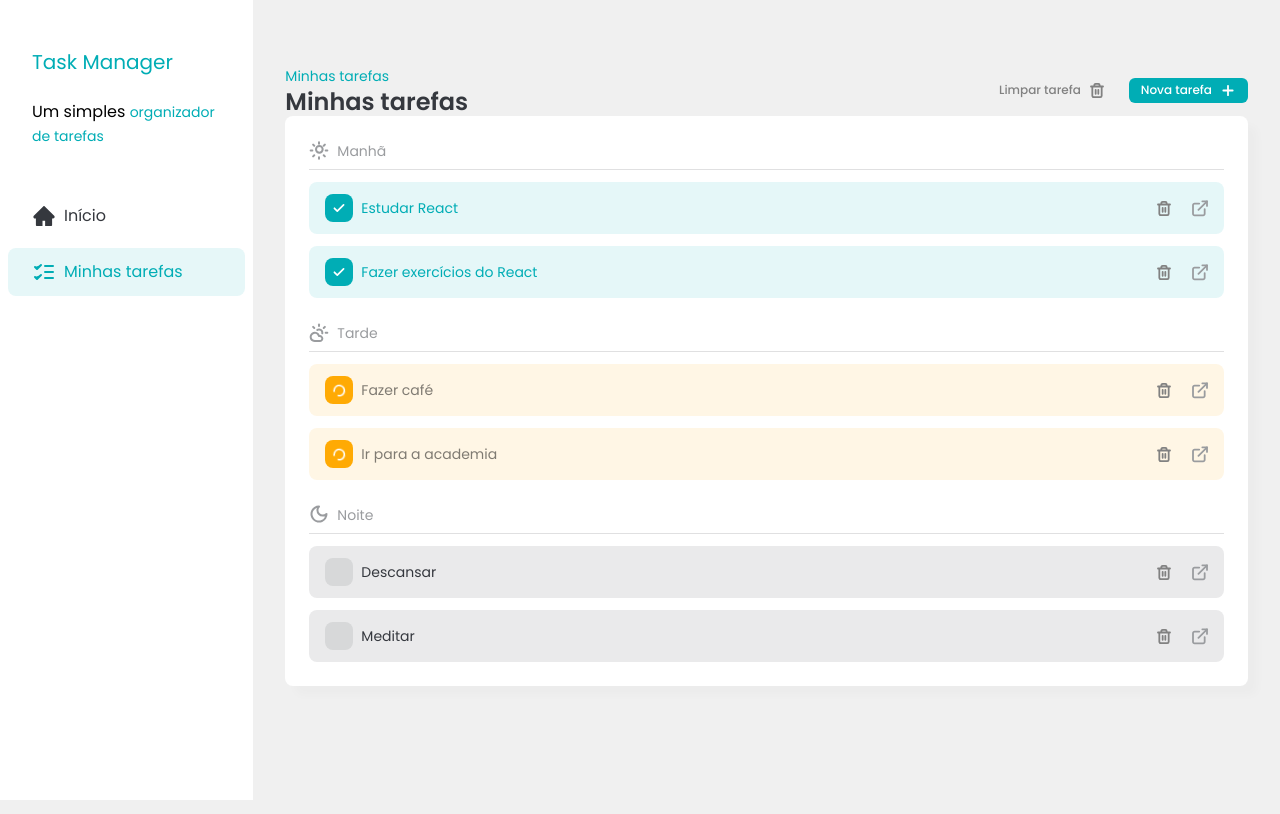
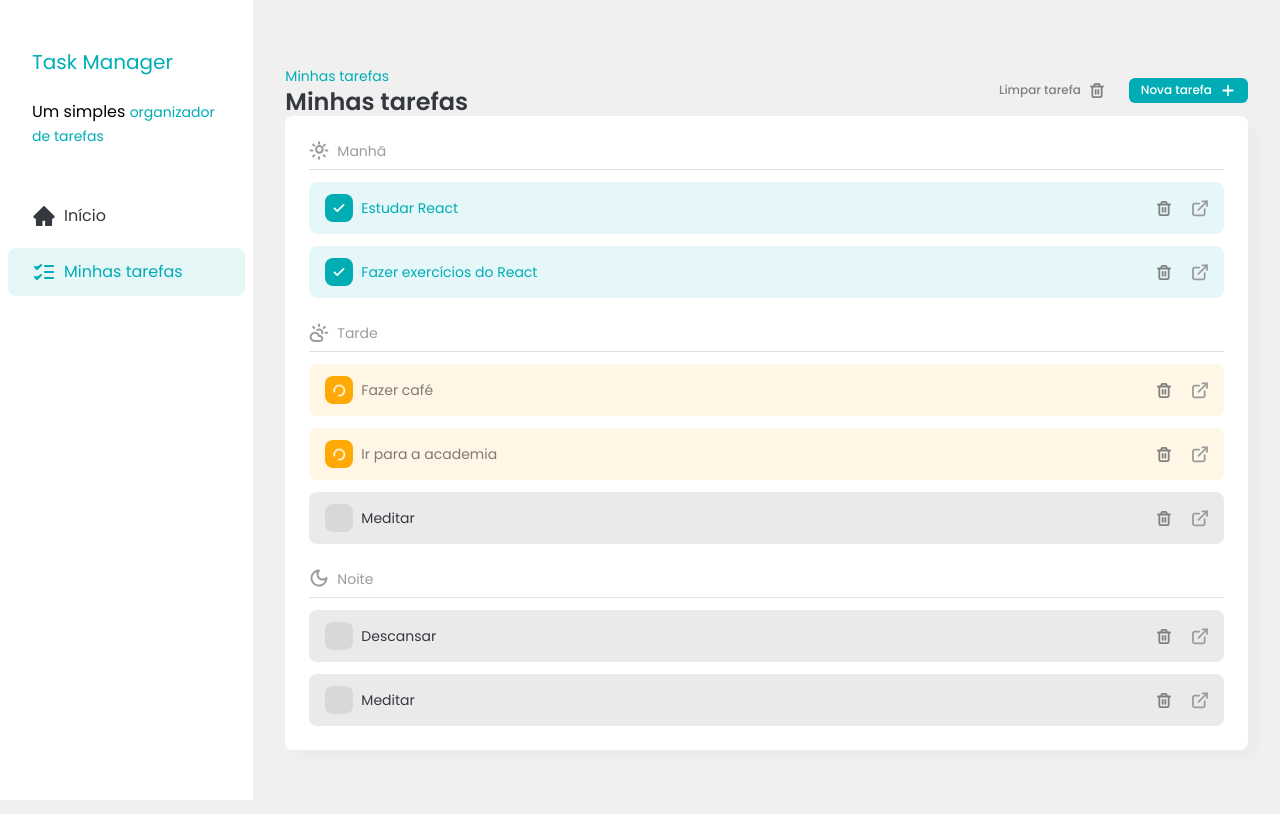
Before and after one commit to marcoss741-0/fsc-task-manager, a React (Vite) app: page / in a window 1280 px wide. Built offline with nearby package versions, Linux system fonts and the light colour scheme; data requests are answered from the project's data file.

Commit message:
Adiciona funcionalidade para buscar tarefas de uma API e inicializa o estado com os dados recebidos

```diff
--- /dev/null
+++ b/db.json
@@ -0,0 +1,53 @@
+{
+  "tasks": [
+    {
+      "id": 1,
+      "title": "Estudar React",
+      "description": "Estudar React na FullstackClub",
+      "time": "morning",
+      "status": "done"
+    },
+    {
+      "id": 2,
+      "title": "Fazer exercícios do React",
+      "description": "Fazer exercícios do React na FullstackClub para melhorar o aprendizado",
+      "time": "morning",
+      "status": "done"
+    },
+    {
+      "id": 3,
+      "title": "Fazer café",
+      "description": "Fazer café para matar o cansaço",
+      "time": "afternoon",
+      "status": "in_progress"
+    },
+    {
+      "id": 4,
+      "title": "Ir para a academia",
+      "description": "Ir para a academia para melhorar o corpo",
+      "time": "afternoon",
+      "status": "in_progress"
+    },
+    {
+      "id": 5,
+      "title": "Descansar",
+      "description": "Descansar para melhorar o corpo",
+      "time": "night",
+      "status": "not_started"
+    },
+    {
+      "id": 6,
+      "title": "Meditar",
+      "description": "Meditar para melhorar a mente",
+      "time": "night",
+      "status": "not_started"
+    },
+    {
+      "id": 7,
+      "title": "Meditar",
+      "description": "Meditar para melhorar a mente",
+      "time": "afternoon",
+      "status": "not_started"
+    }
+  ]
+}
--- a/src/components/Tasks.jsx
+++ b/src/components/Tasks.jsx
@@ -8,17 +8,30 @@ import {
   AfternoonIcon,
 } from "../assets/icons";
 import TaskSeparator from "./TaskSeparator";
-import TASKS from "../constants/TASK";
 import TaskItem from "./TaskItem";
 import { toast } from "sonner";
 import AddTaskDialog from "./AddTaskDialog";
+import { useEffect } from "react";
 
 const Tasks = () => {
-  const [tasks, setTasks] = useState(TASKS);
+  const [tasks, setTasks] = useState([]);
   const [dialogIsOpen, dialogSetIsOpen] = useState(false);
   const morning_tasks = tasks.filter((task) => task.time === "morning");
   const afternoon_tasks = tasks.filter((task) => task.time === "afternoon");
   const night_tasks = tasks.filter((task) => task.time === "night");
+
+  useEffect(() => {
+    const getTasks = async () => {
+      const response = await fetch("http://localhost:3000/tasks", {
+        method: "GET",
+      });
+      const tasks = await response.json();
+
+      setTasks(tasks);
+    };
+
+    getTasks();
+  }, []);
 
   const handleTaskClick = (currentTask) => {
     const UpdateTasksStatus = tasks.map((task) => {
```
